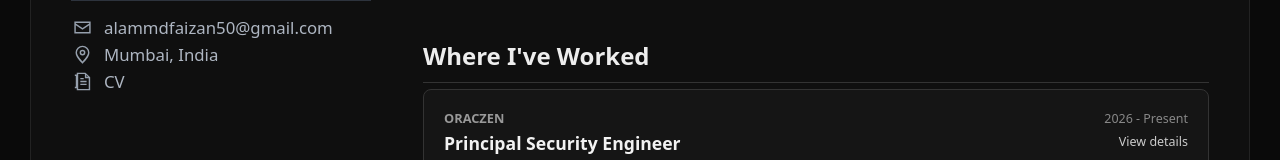
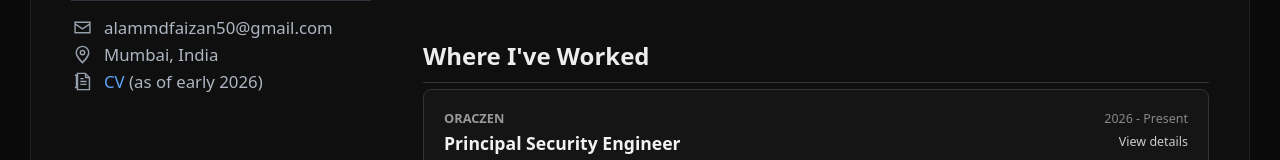
Before and after one commit to faizan-devs/personal-portfolio, a Next.js app: page / in a window 1280 px wide. Shown: the part 469-629 px from the top of the page. Built offline with nearby package versions, Linux system fonts and the light colour scheme.

Commit message:
Refactor: update image size and enhance CV link details in Profile component

```diff
--- a/app/components/Profile.tsx
+++ b/app/components/Profile.tsx
@@ -16,7 +16,7 @@ export default function Profile({ data }: ProfileProps) {
 					fill
 					className="object-cover"
 					priority
-					sizes="112px"
+					sizes="300px"
 				/>
 			</div>
 
@@ -49,10 +49,15 @@ export default function Profile({ data }: ProfileProps) {
 					<LocationIcon />
 					<span>{data.location}</span>
 				</p>
-				<Link className="profile-detail profile-cv" href={data.resumeUrl} target="_blank">
+				<p className="profile-detail">
 					<CvIcon />
-					<span>CV</span>
-				</Link>
+					<span>
+						<Link className="profile-cv-link" href={data.resumeUrl} target="_blank">
+							CV
+						</Link>{' '}
+						<span className="profile-cv-note">(as of early 2026)</span>
+					</span>
+				</p>
 			</div>
 		</aside>
 	);
```
